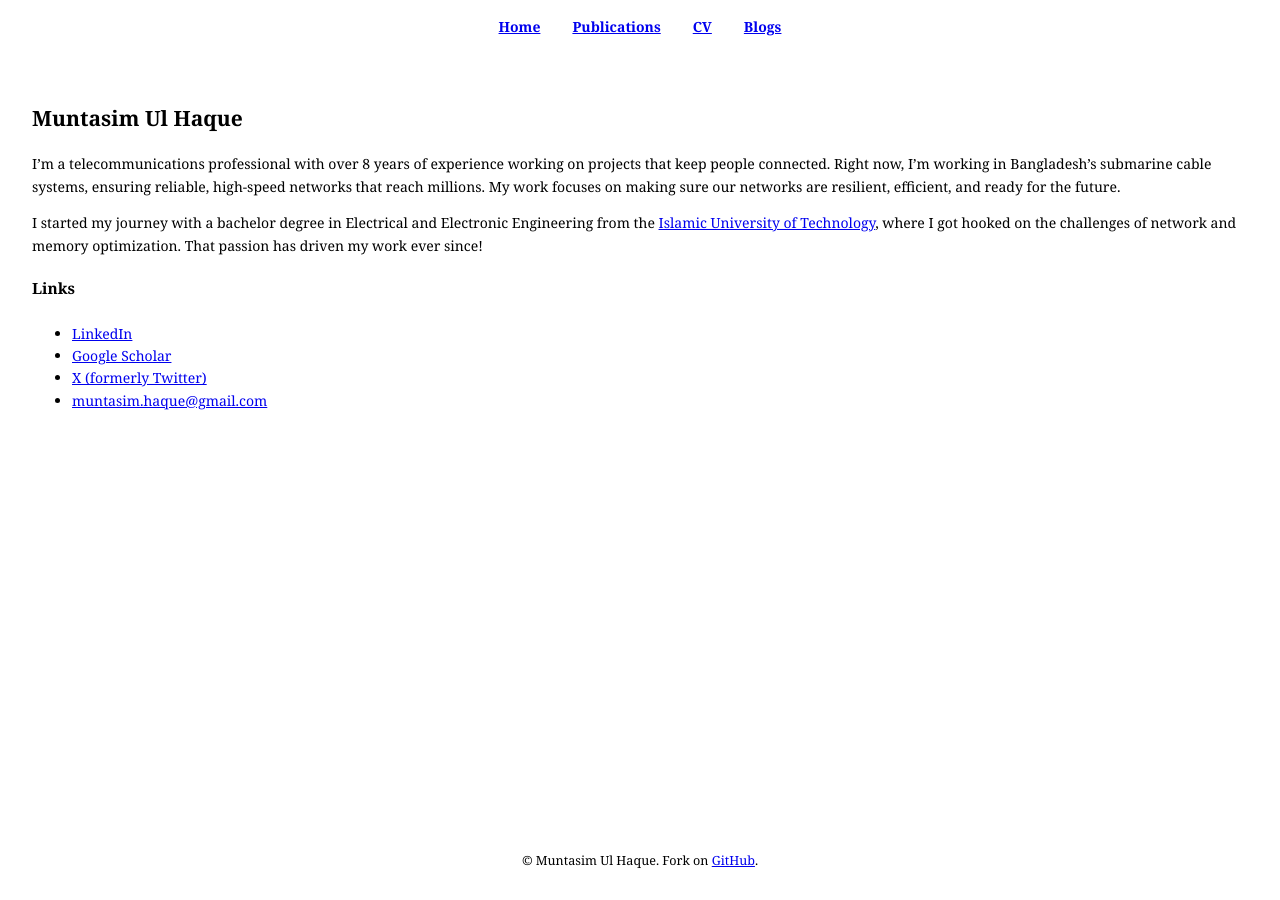
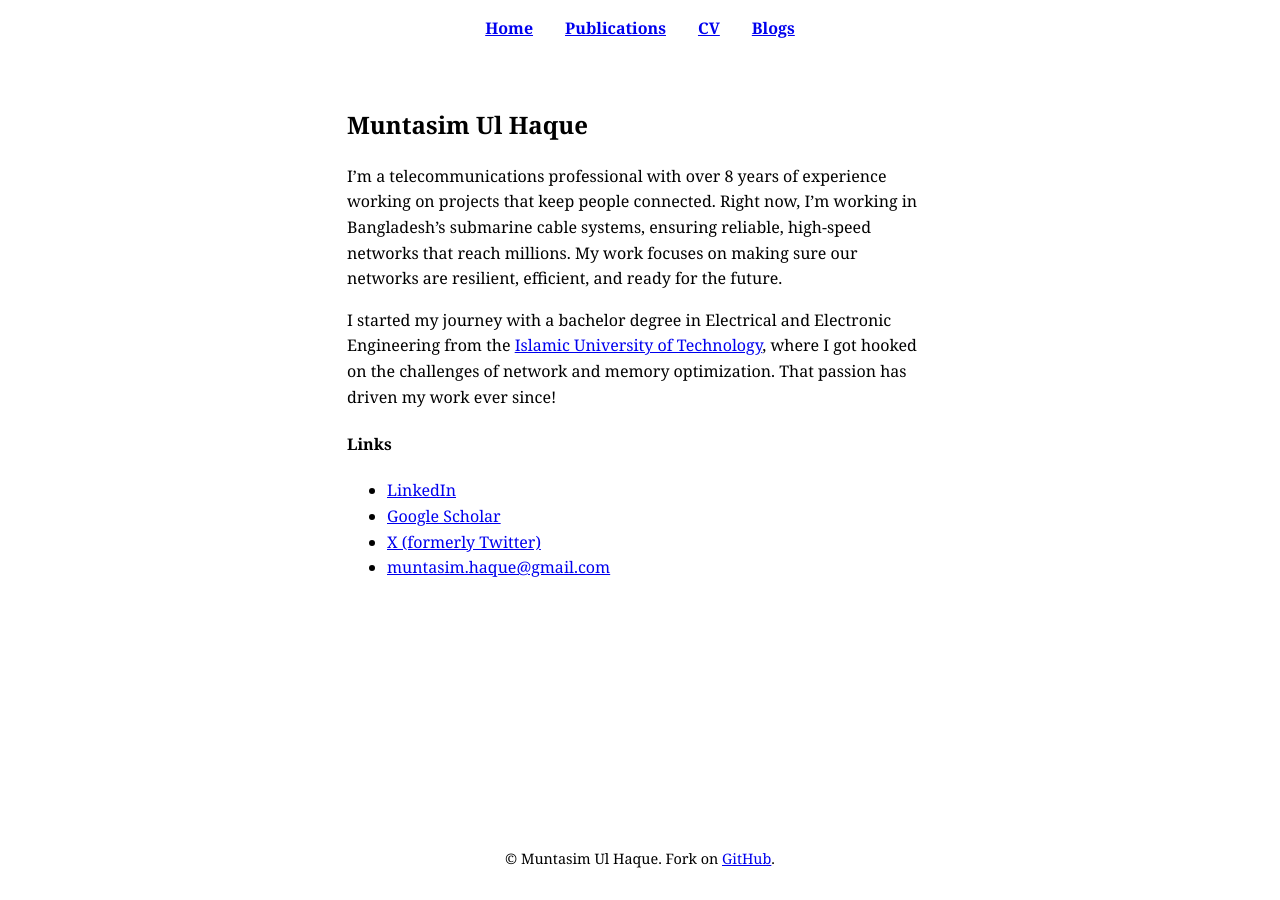
Before and after one commit to muntasimulhaque/muntasimulhaque.github.io, a Jekyll site: the page built from index.md, in a window 1280 px wide. Built offline with Jekyll 4.4.1, drawn with Linux system fonts in a browser that asks for light colours.

Commit message:
Update main.css

```diff
--- a/assets/css/main.css
+++ b/assets/css/main.css
@@ -1,3 +1,8 @@
+/* Variables for the updated color scheme */
+:root {
+    --max-content-width: 650px; /* Reduced max content width for better readability */
+}
+
 /* Global styles */
 body {
     font-family: Georgia, 'Times New Roman', Times, serif;
@@ -6,32 +11,11 @@ body {
     padding: 0;
     width: 100%;
     overflow-x: hidden; /* Prevent horizontal scrolling */
-    font-size: 14px; /* Reduce base font size */
 }
 
-/* Headings - Reduce font sizes */
-h1 {
-    font-size: 1.75em;  /* 1.75 * 14px = 24.5px */
-}
-
-h2 {
-    font-size: 1.5em;  /* 1.5 * 14px = 21px */
-}
-
-h3 {
-    font-size: 1.25em;  /* 1.25 * 14px = 17.5px */
-}
-
-h4 {
-    font-size: 1.1em;  /* 1.1 * 14px = 15.4px */
-}
-
-h5 {
-    font-size: 1em;  /* Same size as body text, 14px */
-}
-
-h6 {
-    font-size: 0.9em;  /* 0.9 * 14px = 12.6px */
+/* Headings - Use Georgia */
+h1, h2, h3, h4, h5, h6 {
+    font-family: Georgia, 'Times New Roman', Times, serif; /* Georgia for headings */
 }
 
 /* Links */
@@ -57,7 +41,7 @@ body {
 main {
     flex: 1;
     padding: 2rem;
-    max-width: var(--max-content-width); /* Kept original width */
+    max-width: var(--max-content-width); /* Reduced for improved readability */
     margin: 0 auto;
     width: 100%;
     box-sizing: border-box; /* Include padding in width calculation */
@@ -124,24 +108,24 @@ nav a:hover {
 
 .blog-date {
     display: block;
-    font-size: 0.9em; /* Reduced size for blog date */
+    font-size: 0.9em;
     margin-top: 0.1rem;
 }
 
 /* Blog post styles */
 .blog-post h1 {
-    font-size: 1.75em;  /* Reduced font size */
+    font-size: 1.5em;  /* Reduce font size to be closer to other headings */
     margin-top: 0;
     margin-bottom: 0.5rem;
 }
 
 .blog-post {
-    max-width: var(--max-content-width); /* Kept original width */
+    max-width: var(--max-content-width); /* Reduced for better readability */
 }
 
 .blog-post .blog-date {
     display: block;
-    font-size: 0.9em;  /* Same smaller size as blog date */
+    font-size: 0.9em;
     margin-top: 0.2rem;
     margin-bottom: 1rem;
 }
@@ -158,14 +142,13 @@ nav a:hover {
 /* Main content */
 article {
     flex: 1;
-    max-width: var(--max-content-width); /* Kept original width */
+    max-width: var(--max-content-width); /* Reduced for better readability */
     width: 100%;
     box-sizing: border-box;
 }
 
 article h1 {
     margin-top: 0;
-    font-size: 1.5em; /* Reduced main article title */
 }
 
 /* Footer */
@@ -173,7 +156,7 @@ footer {
     font-family: Georgia, 'Times New Roman', Times, serif; /* Georgia for footer text */
     text-align: center;
     padding: 1rem;
-    font-size: 0.9em; /* Reduced footer font size */
+    font-size: 0.9em;
     margin-top: 2rem;
     width: 100%;
     box-sizing: border-box;
```
